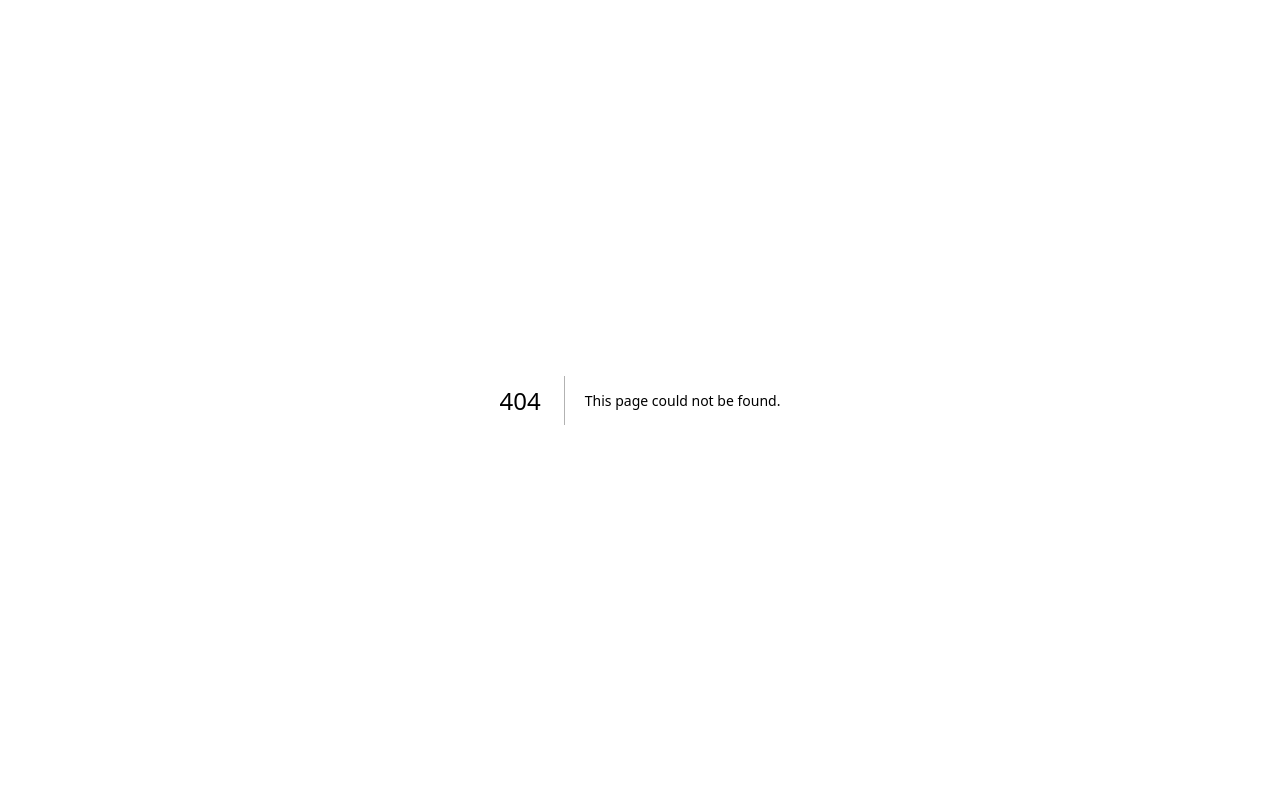
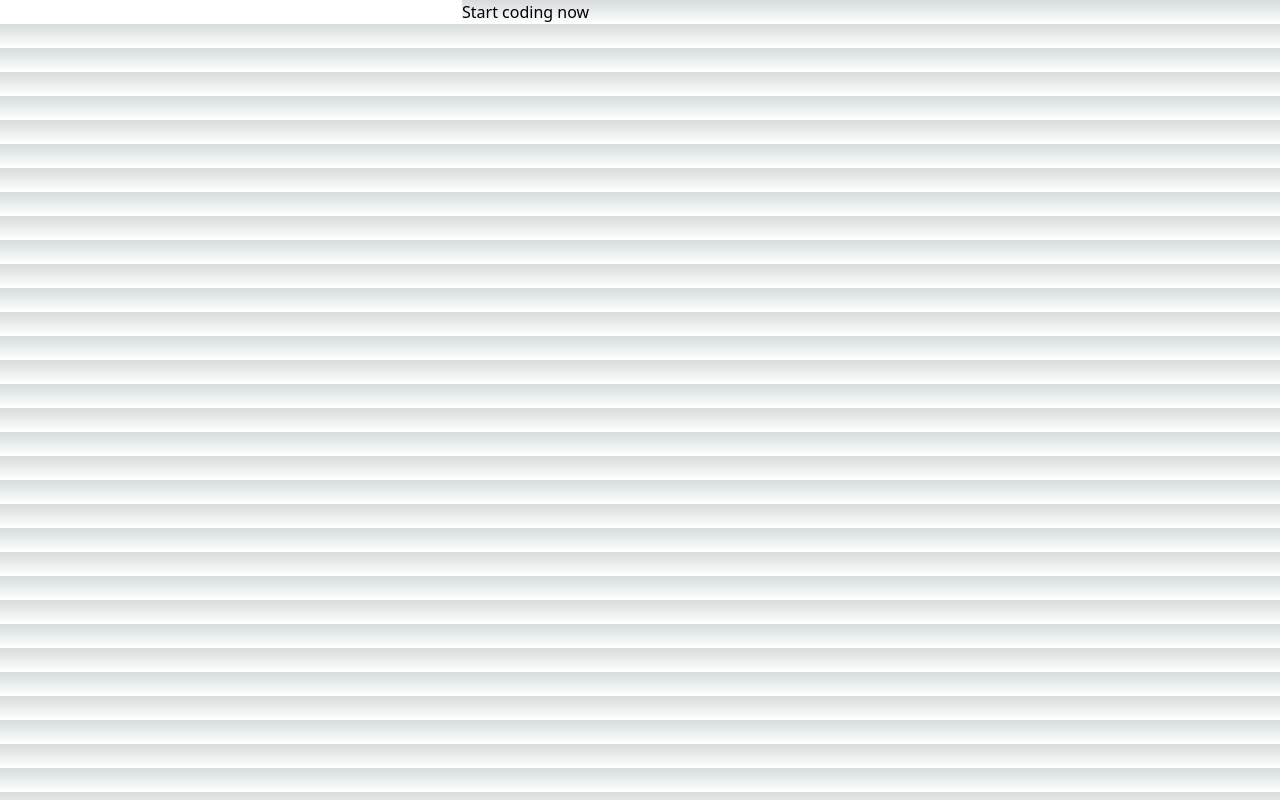
Before and after one commit to alnj2010/chat-group, a Next.js app: page /register in a window 1280 px wide. Before the commit this address had no page. Built offline with nearby package versions, Linux system fonts and the light colour scheme.

Commit message:
feat: incorporate nextAuth credentials provider

```diff
--- /dev/null
+++ b/src/lib/db.ts
@@ -0,0 +1,9 @@
+import { Pool } from "pg";
+
+console.log("One time");
+export const db = new Pool({
+  connectionString: `postgres://${process.env.POSTGRES_USER}:${process.env.POSTGRES_PASSWORD}@${process.env.POSTGRES_HOST}:${process.env.POSTGRES_PORT}/${process.env.POSTGRES_DATABASE}`,
+  max: 10,
+  idleTimeoutMillis: 30000,
+  connectionTimeoutMillis: 2000,
+});
--- /dev/null
+++ b/src/pages/api/auth/[...nextauth].ts
@@ -0,0 +1,42 @@
+import { db } from "@/lib/db";
+import NextAuth, { AuthOptions } from "next-auth";
+import CredentialsProvider from "next-auth/providers/credentials";
+
+export const authOptions: AuthOptions = {
+  // Configure one or more authentication providers
+  pages: {
+    signIn: "/",
+    //signOut: "/auth/signout",
+    //error: "/auth/error", // Error code passed in query string as ?error=
+    //verifyRequest: "/auth/verify-request", // (used for check email message)
+    //newUser: "/register", // New users will be directed here on first sign in (leave the property out if not of interest)
+  },
+  providers: [
+    CredentialsProvider({
+      credentials: {
+        email: {},
+        password: {},
+      },
+      async authorize(credentials, req) {
+        let user;
+        if (credentials) {
+          user = {
+            id: "1",
+            email: credentials.email,
+            password: credentials.password,
+          };
+        }
+
+        // If no error and we have user data, return it
+        if (user) {
+          return user;
+        }
+        // Return null if user data could not be retrieved
+        return null;
+      },
+    }),
+    // ...add more providers here
+  ],
+};
+
+export default NextAuth(authOptions);
--- /dev/null
+++ b/src/pages/api/auth/register.ts
@@ -0,0 +1,22 @@
+import type { NextApiRequest, NextApiResponse } from "next";
+import { createHash, randomUUID } from "crypto";
+import { db } from "@/lib/db";
+
+type Data = {
+  data: string;
+};
+
+export default async function handler(
+  req: NextApiRequest,
+  res: NextApiResponse<Data>
+) {
+  console.log("entrooo");
+  const { email, password } = req.body;
+  const uuid = randomUUID();
+  const hashedPassword = createHash("sha256").update(password).digest("hex");
+  await db.query(
+    `INSERT INTO users (uuid, email, password) VALUES ('${uuid}', '${email}', '${hashedPassword}');`
+  );
+
+  res.status(200).json({ data: "Successfully Registration" });
+}
--- a/src/pages/api/hello.ts
+++ /dev/null
@@ -1,13 +0,0 @@
-// Next.js API route support: https://nextjs.org/docs/api-routes/introduction
-import type { NextApiRequest, NextApiResponse } from "next";
-
-type Data = {
-  name: string;
-};
-
-export default function handler(
-  req: NextApiRequest,
-  res: NextApiResponse<Data>,
-) {
-  res.status(200).json({ name: "John Doe" });
-}
--- a/src/pages/index.tsx
+++ b/src/pages/index.tsx
@@ -1,3 +1,11 @@
-export default function Home() {
-  return <h1>Home2</h1>;
+import Link from "next/link";
+
+export default function Login() {
+  return (
+    <>
+      <Link href="/register" data-testid="register-link">
+        Register
+      </Link>
+    </>
+  );
 }
--- /dev/null
+++ b/src/pages/profile/edit.tsx
@@ -0,0 +1,20 @@
+import type { InferGetServerSidePropsType, GetServerSideProps } from "next";
+import { getToken } from "next-auth/jwt";
+import { getSession } from "next-auth/react";
+
+type Profile = {
+  email: string;
+};
+
+export const getServerSideProps = (async (req) => {
+  const user = await getToken(req);
+
+  const profile = { email: "asd" };
+  return { props: profile };
+}) satisfies GetServerSideProps<{}>;
+
+export default function Page({}: InferGetServerSidePropsType<
+  typeof getServerSideProps
+>) {
+  return <main data-testid="change-info-section">Edit profile</main>;
+}
--- /dev/null
+++ b/src/pages/register.tsx
@@ -0,0 +1,47 @@
+import { useRouter } from "next/router";
+import { FormEvent, useState } from "react";
+import { signIn } from "next-auth/react";
+
+export default function Register() {
+  const router = useRouter();
+  const [email, setEmail] = useState("");
+  const [password, setPassword] = useState("");
+
+  const onSubmitHandler = async (event: FormEvent<HTMLFormElement>) => {
+    event.preventDefault();
+    const res = await fetch("/api/auth/register", {
+      headers: {
+        "Content-Type": "application/json",
+      },
+      method: "POST",
+      body: JSON.stringify({ email, password }),
+    });
+    const resSignIn = await signIn("credentials", {
+      email: email,
+      password: password,
+      redirect: false,
+    });
+
+    if (resSignIn && resSignIn.ok) {
+      router.push("/profile/edit");
+    }
+  };
+
+  return (
+    <div>
+      <form onSubmit={onSubmitHandler}>
+        <input
+          type="email"
+          data-testid="user-email-register-textfield"
+          onChange={(e) => setEmail(e.target.value ?? "")}
+        />
+        <input
+          type="password"
+          data-testid="user-password-register-textfield"
+          onChange={(e) => setPassword(e.target.value ?? "")}
+        />
+        <button data-testid="register-button">Start coding now</button>
+      </form>
+    </div>
+  );
+}
```
Also changed, not shown: 1 other file (tests, documents, lock files or other folders).
